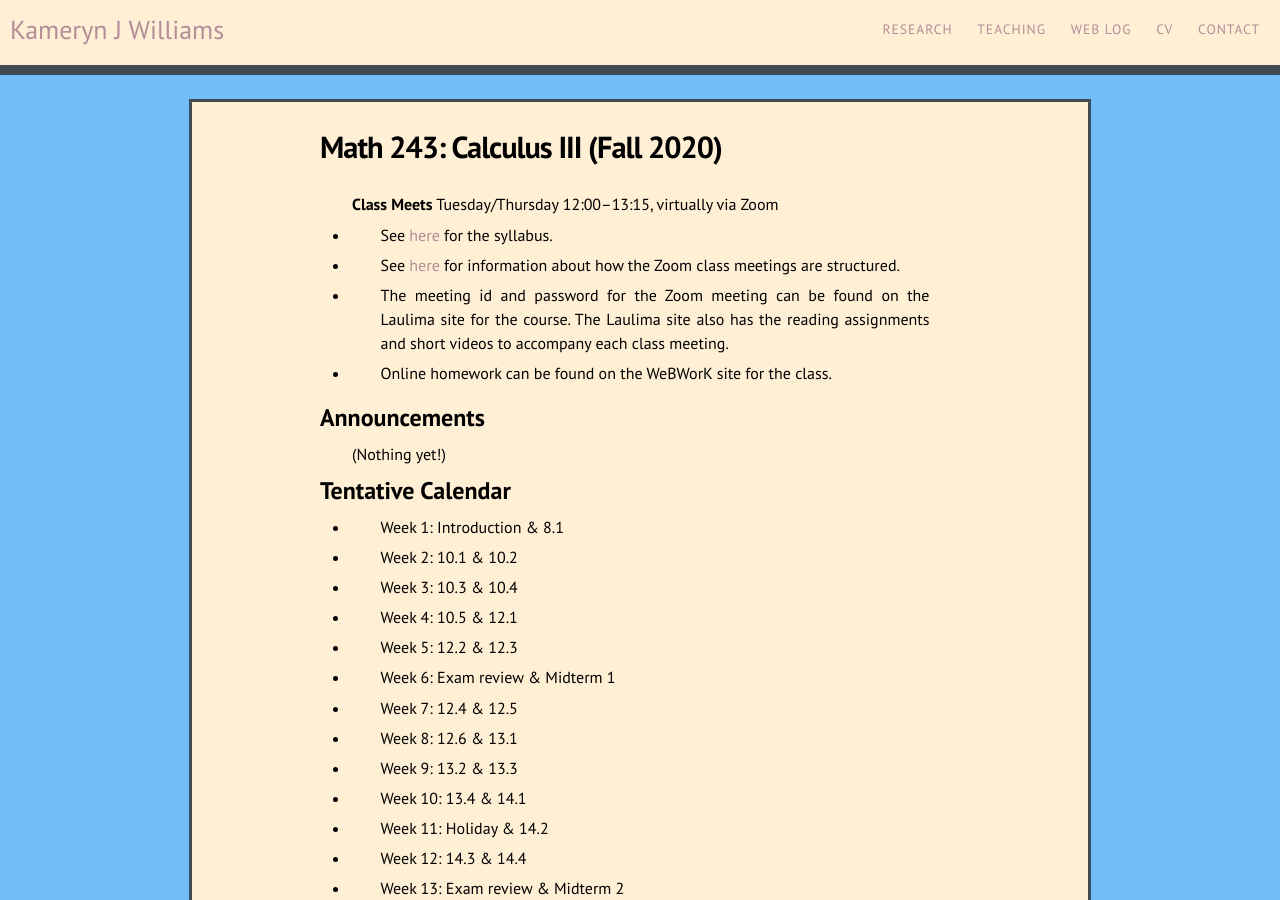
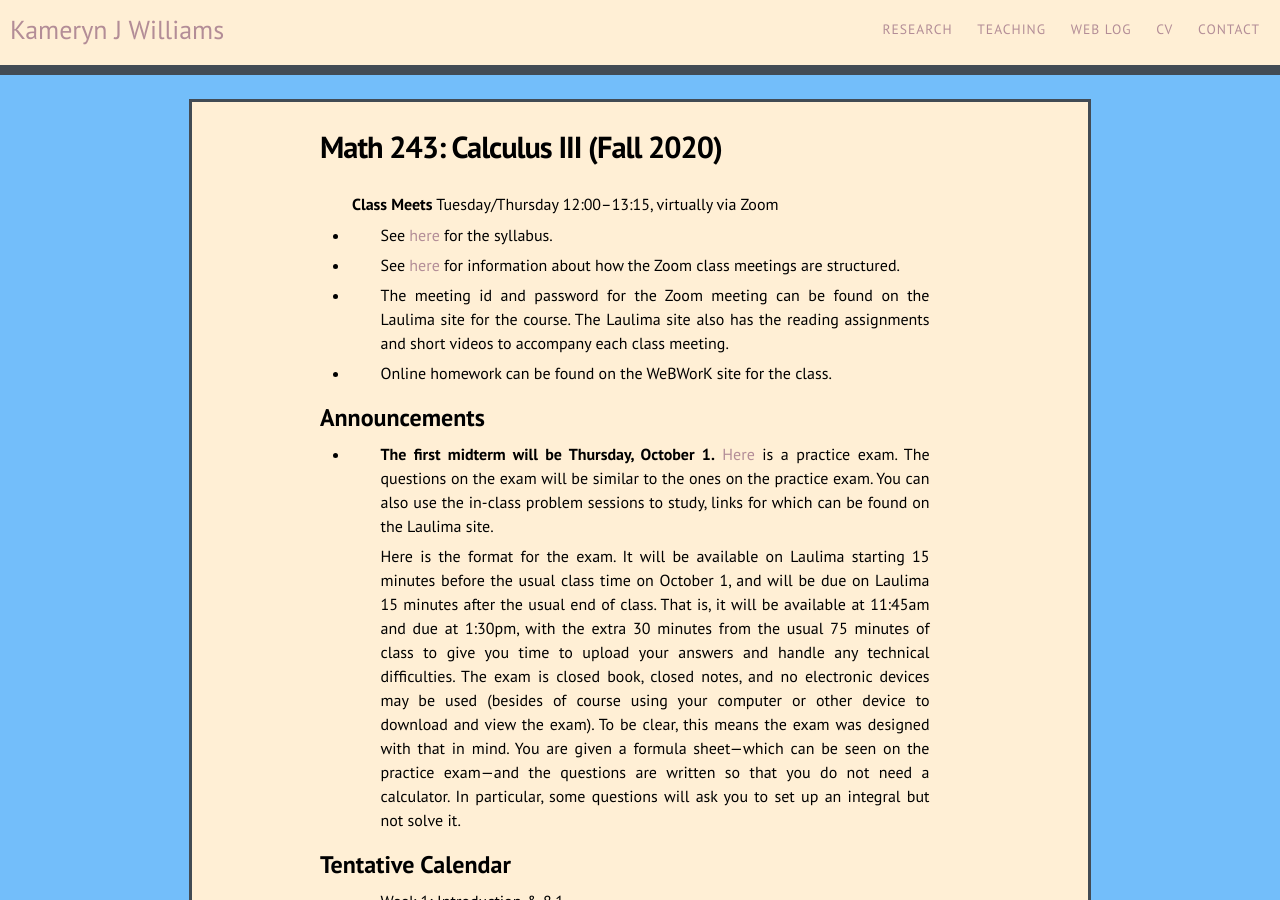
Before and after one commit to kamerynjw/kamerynjw.github.io, a Jekyll site: the page built from teaching/2020/math243.md, in a window 1280 px wide and 900 px high. Built offline with Jekyll 4.4.1, drawn with Linux system fonts in a browser that asks for light colours; nearby versions of some CDN libraries.

Commit message:
added notes about first midterm

```diff
--- a/teaching/2020/math243.md
+++ b/teaching/2020/math243.md
@@ -17,7 +17,9 @@ permalink: /teaching/2020/math243/
 Announcements
 -------------
 
-(Nothing yet!)
+* **The first midterm will be Thursday, October 1.** [Here]({{ page.url}}p1.pdf) is a practice exam. The questions on the exam will be similar to the ones on the practice exam. You can also use the in-class problem sessions to study, links for which can be found on the Laulima site.
+
+    Here is the format for the exam. It will be available on Laulima starting 15 minutes before the usual class time on October 1, and will be due on Laulima 15 minutes after the usual end of class. That is, it will be available at 11:45am and due at 1:30pm, with the extra 30 minutes from the usual 75 minutes of class to give you time to upload your answers and handle any technical difficulties. The exam is closed book, closed notes, and no electronic devices may be used (besides of course using your computer or other device to download and view the exam). To be clear, this means the exam was designed with that in mind. You are given a formula sheet—which can be seen on the practice exam—and the questions are written so that you do not need a calculator. In particular, some questions will ask you to set up an integral but not solve it.
 
 Tentative Calendar
 ---------
```
Also changed, not shown: 1 other file.
